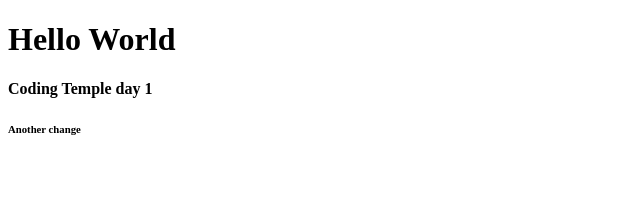
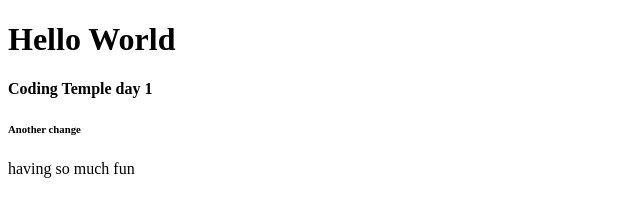
Before and after one commit to rebeccalpeace/hello_world, a plain HTML site: page index.html in a window 1280 px wide. Shown: the whole page, without its empty margins (0-640 px from the left). Drawn offline with Linux system fonts and the light colour scheme.

Commit message:
added fun paragraph

```diff
--- a/index.html
+++ b/index.html
@@ -10,5 +10,6 @@
     <h1>Hello World</h1>
     <h4>Coding Temple day 1</h4>
     <h6>Another change</h6>
+    <p>having so much fun</p>
 </body>
 </html>
```
